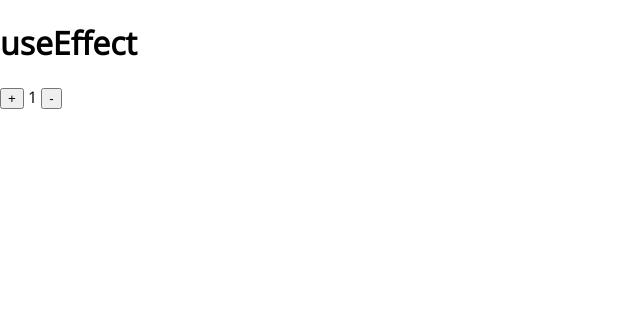
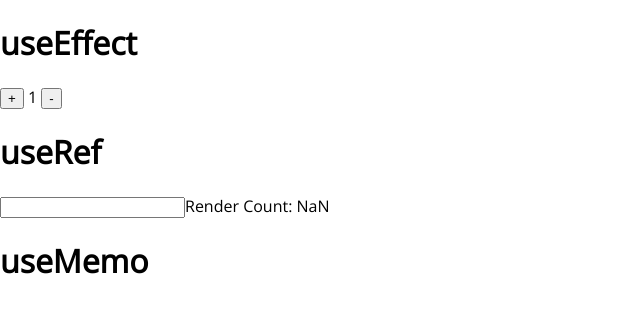
Before and after one commit to Samlogy/advanced-nextjs, a Next.js app: page /blog in a window 1280 px wide. Shown: the top 312 px of the page, without its empty margins (0-640 px from the left). Built offline with nearby package versions, Linux system fonts and the light colour scheme.

Commit message:
add: useRef hook

```diff
--- a/pages/blog.tsx
+++ b/pages/blog.tsx
@@ -1,5 +1,5 @@
 import type { NextPage } from "next";
-import { useState, useEffect } from "react";
+import { useState, useEffect, useRef, useMemo } from "react";
 
 const Blog = () => {
   const [count, setCount] = useState(0);
@@ -19,12 +19,36 @@ const Blog = () => {
     if (count === 3) setCount(0);
   }, [count]);
 
+  // ref
+  const countRender = useRef<any>();
+  const [inputValue, setInputValue] = useState("");
+
+  const focusInput = () => {
+    countRender.current.focus();
+  };
+
+  useEffect(() => {
+    countRender.current = countRender.current + 1;
+  });
+
+  console.log(countRender);
+
   return (
     <div>
       <h1>useEffect</h1>
       <button onClick={() => setCount(count + 1)}> + </button>
       <span> {count} </span>
       <button onClick={() => setCount(count - 1)}> - </button>
+
+      <h1>useRef</h1>
+      <input
+        type="text"
+        value={inputValue}
+        onChange={(e) => setInputValue(e.target.value)}
+      />
+      <span>Render Count: {countRender.current}</span>
+
+      <h1>useMemo</h1>
     </div>
   );
 };
```
